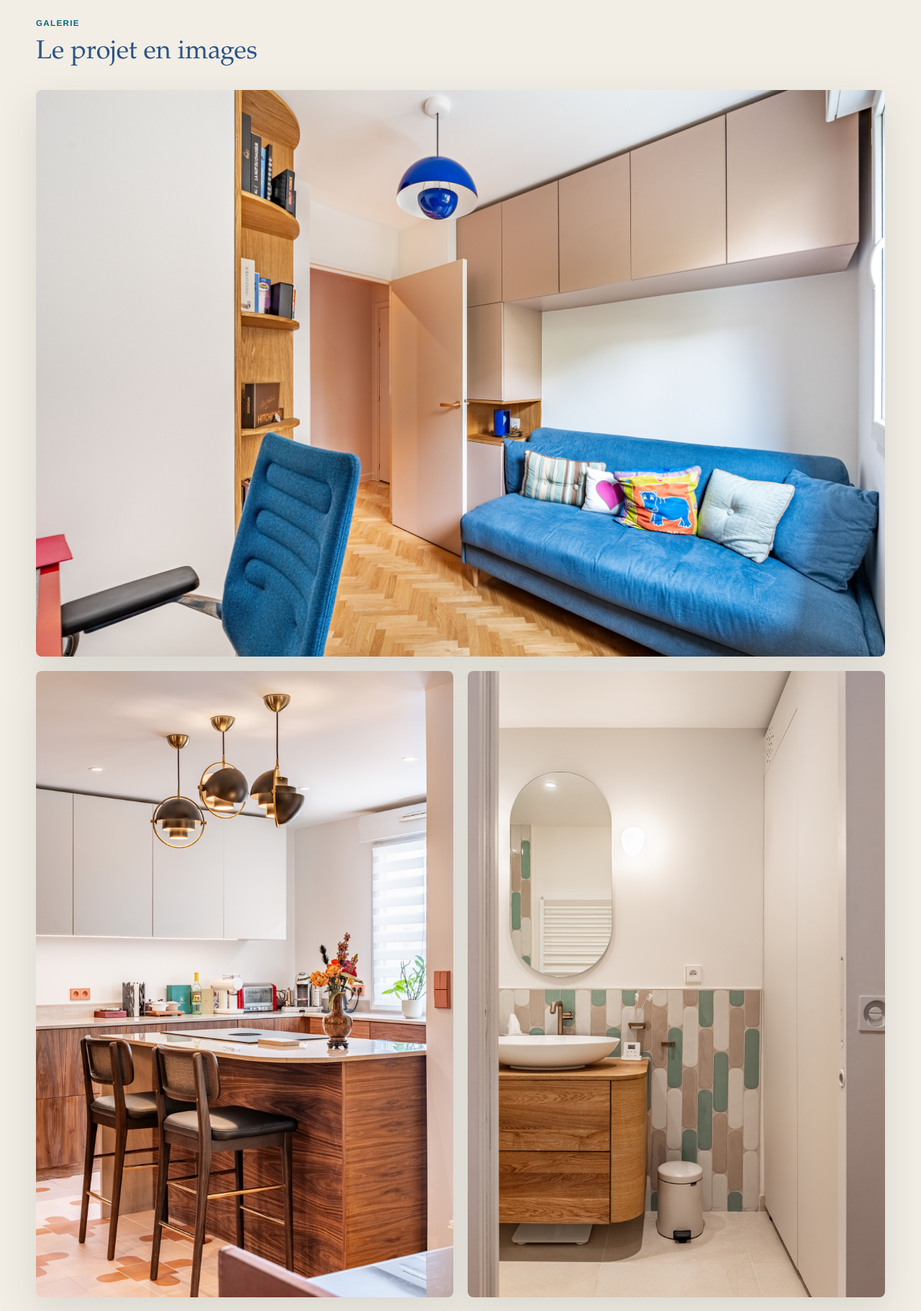
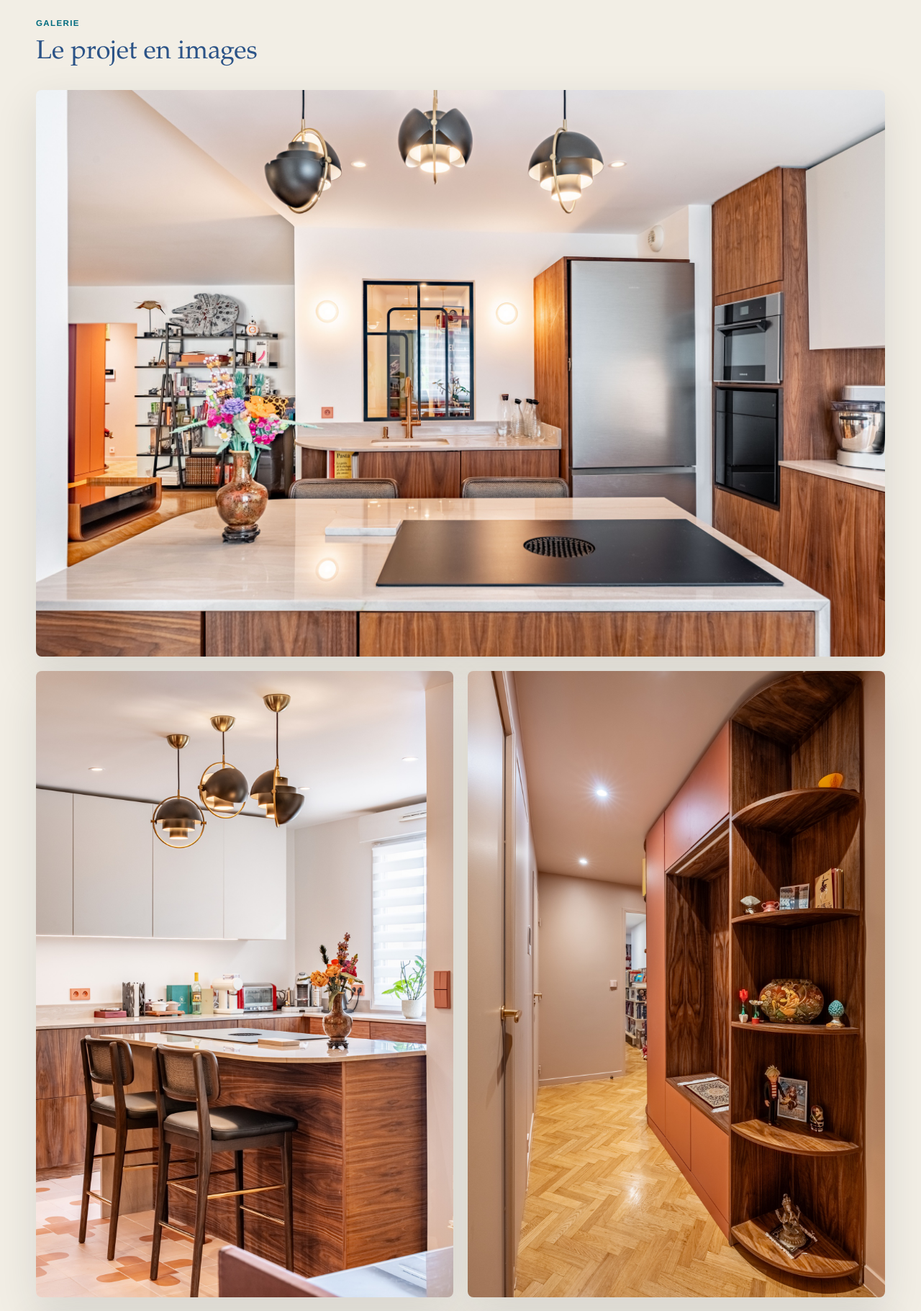
Before and after one commit to laurence-beep/lignesetcourbes, an Astro site: page /projets/meudon in a window 1280 px wide. Shown: the part 1220-3041 px from the top of the page at 72% size. Built offline with nearby package versions, Linux system fonts and the light colour scheme; Astro itself is replaced by a stand-in of ours.

Commit message:
Expand Meudon project gallery

```diff
--- a/src/pages/projets/[slug].astro
+++ b/src/pages/projets/[slug].astro
@@ -16,8 +16,10 @@ const projects = {
       ["Un intérieur sur mesure, profondément personnel", "Noyer, quartzite, terracotta, bleu et laiton donnent le ton. Bibliothèques, rangements intégrés et pièces d’eau graphiques transforment chaque usage sans effacer la personnalité des habitants."],
     ],
     gallery: [
-      ["/images/projects/meudon/gallery/sejour-agencements-sur-mesure.jpg", "Séjour bleu avec bibliothèque et rangements dessinés sur mesure dans un appartement rénové à Meudon"],
+      ["/images/projects/meudon/gallery/cuisine-verriere-bibliotheque.jpg", "Vue frontale de la cuisine ouverte avec verrière, bibliothèque et plaque intégrée dans l’îlot à Meudon"],
       ["/images/projects/meudon/gallery/cuisine-ilot-noyer.jpg", "Îlot en noyer, quartzite et luminaires en laiton dans la cuisine ouverte à Meudon"],
+      ["/images/projects/meudon/gallery/entree-terracotta-noyer.jpg", "Meuble d’entrée terracotta et bibliothèque arrondie en noyer dessinés sur mesure à Meudon"],
+      ["/images/projects/meudon/gallery/chambre-agencements-sur-mesure.jpg", "Chambre avec tête de lit, rangements et niches en bois dessinés sur mesure à Meudon"],
       ["/images/projects/meudon/gallery/salle-de-bain-sur-mesure.jpg", "Salle de bain graphique avec meuble vasque en bois et faïence colorée à Meudon"],
     ],
     quote: "Son exigence dans la préparation, la qualité des choix et la rigueur dans le pilotage du chantier nous ont permis de vivre les travaux sereinement.",
```
Also changed, not shown: public/images/projects/meudon/gallery/chambre-agencements-sur-mesure.jpg (added), public/images/projects/meudon/gallery/cuisine-verriere-bibliotheque.jpg (added), public/images/projects/meudon/gallery/entree-terracotta-noyer.jpg (added).
